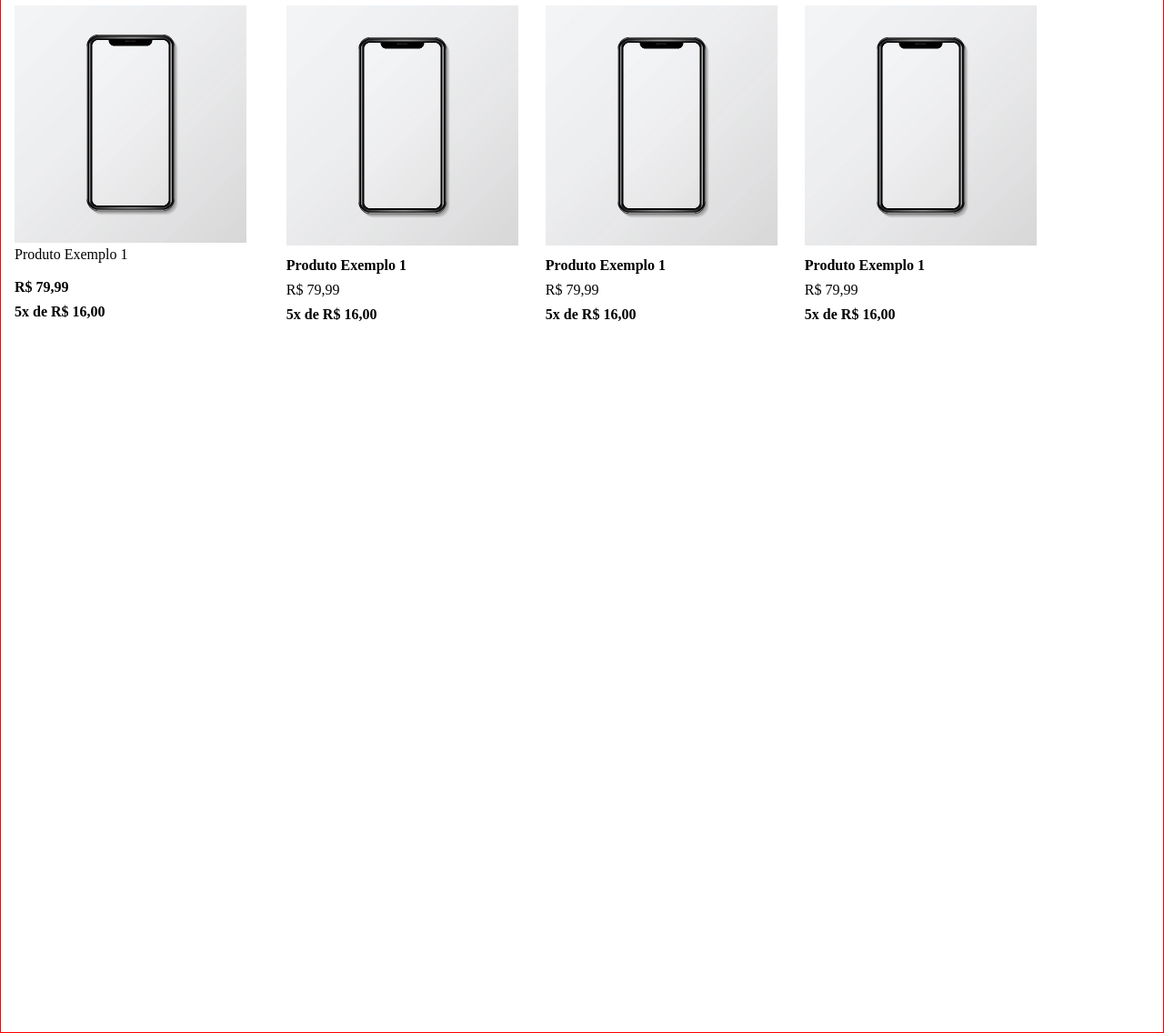
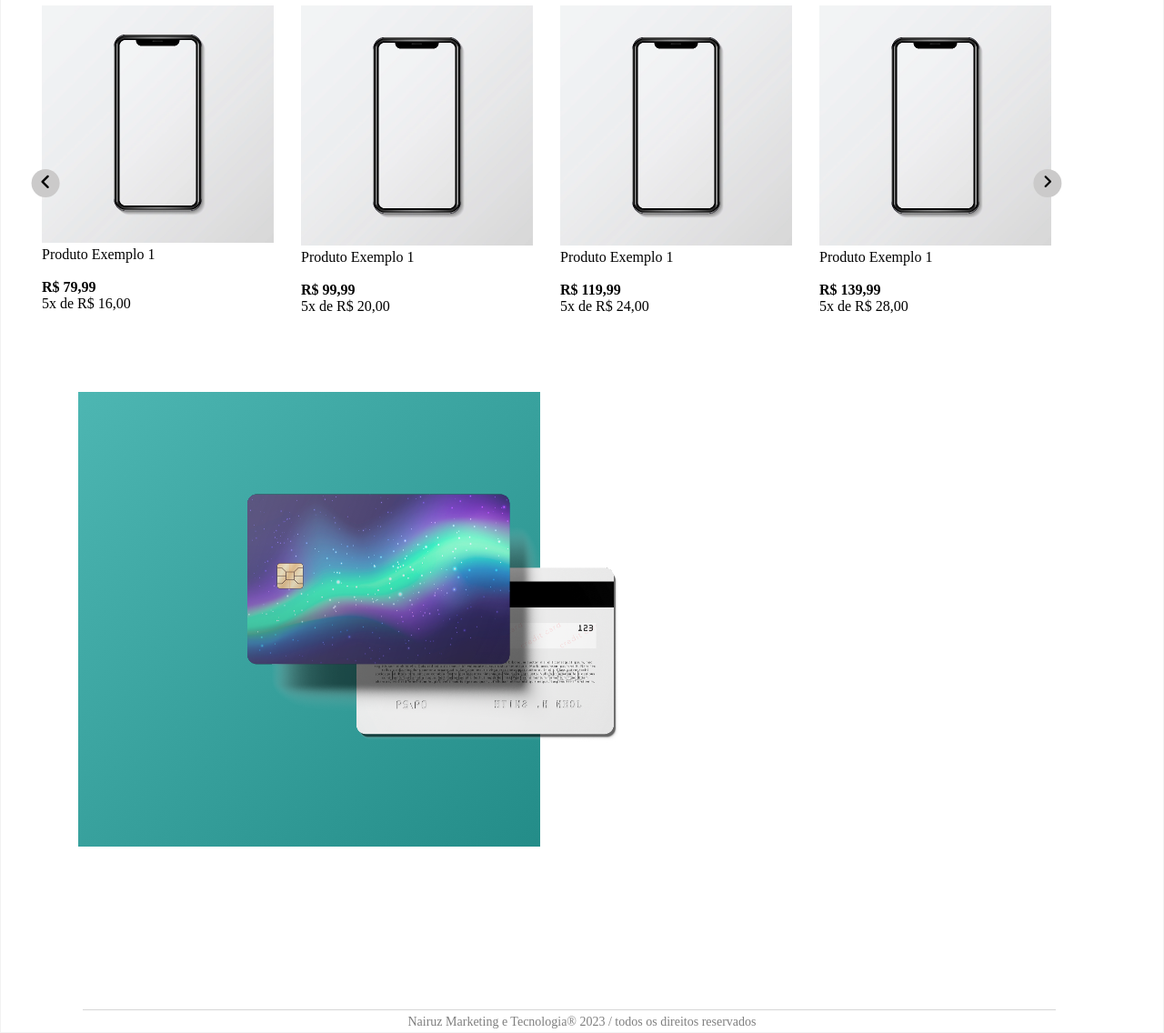
Before and after one commit to RenatoDev23/desafio-da-empresa, a plain HTML site: page index.html in a window 1280 px wide. Shown: the part 1136-2272 px from the top of the page at 91% size. Drawn offline with Linux system fonts and the light colour scheme.

Commit message:
resultado final

```diff
--- a/index.html
+++ b/index.html
@@ -27,8 +27,8 @@
 
     <div class="icon">
       <a href="#"> <i class="fa-brands fa-instagram"></i></a>
-        <a href="#">  <i class="fa-brands fa-square-facebook"></i></a>
-          <a href="#">  <i class="fa-brands fa-youtube"></i></a>
+      <a href="#"> <i class="fa-brands fa-square-facebook"></i></a>
+      <a href="#"> <i class="fa-brands fa-youtube"></i></a>
     </div>
 
     <div class="header2">
@@ -48,9 +48,12 @@
       </div>
     </div>
     <div class="usuario">
-     <a href="#"> <span
-        ><img src="img/noun-profile-1051452@2x.png" alt="icon usuario"
-      /></span></a>
+      <a href="#">
+        <span
+          ><img
+            src="img/noun-profile-1051452@2x.png"
+            alt="icon usuario" /></span
+      ></a>
       <p>Meu <br />Perfil</p>
       <a href="#"><img src="img/noun-cart-1570216@2x.png" alt="icon card" /></a>
       <p>
@@ -63,8 +66,8 @@
 
     <div class="links">
       <ul>
-        <a href="#">  <li>Todas as Categorias</li></a>
-          <a href="#">  <li>Tecnologia</li></a>
+        <a href="#"> <li>Todas as Categorias</li></a>
+        <a href="#"> <li>Tecnologia</li></a>
         <a href="#"> <li>Marketing</li></a>
         <a href="#"> <li>Full-Service</li></a>
         <a href="#"> <li>Mídias Pagas</li></a>
@@ -103,9 +106,6 @@
       </div>
     </div>
 
-
-
-
     <div class="phone">
       <span><i class="fa-solid fa-angle-left"></i></span>
       <figure>
@@ -124,7 +124,7 @@
         <img src="img/phone (1).png" alt="phone" />
         <figcaption>
           Produto Exemplo 1
-          <span>  <p>R$ 99,99</p></span>
+          <span> <p>R$ 99,99</p></span>
           5x de R$ 20,00
         </figcaption>
       </figure>
@@ -147,53 +147,60 @@
         </figcaption>
       </figure>
       <i class="fa-solid fa-angle-right"></i>
-
-
-
-
-
     </div>
 
     <div class="phone">
+      <span><i class="fa-solid fa-angle-left"></i></span>
       <figure>
-        <h2>Você não pode perder!</h2>
+        <h2>Campeões de vendas</h2>
 
         <img src="img/phone (1).png" alt="phone" />
 
         <figcaption>
           Produto Exemplo 1
-           <span><p>R$ 79,99</p></span>
-          <span>5x de R$ 16,00</span>
+          <span> <p>R$ 79,99</p></span>
+          5x de R$ 16,00
         </figcaption>
       </figure>
 
       <figure>
         <img src="img/phone (1).png" alt="phone" />
         <figcaption>
-          <span> Produto Exemplo 1</span>
-          <p>R$ 79,99</p>
-          <span>5x de R$ 16,00</span>
+          Produto Exemplo 1
+          <span> <p>R$ 99,99</p></span>
+          5x de R$ 20,00
         </figcaption>
       </figure>
 
       <figure>
         <img src="img/phone (1).png" alt="phone" />
         <figcaption>
-          <span> Produto Exemplo 1</span>
-          <p>R$ 79,99</p>
-          <span>5x de R$ 16,00</span>
+          Produto Exemplo 1
+          <span><p>R$ 119,99</p></span>
+          5x de R$ 24,00
         </figcaption>
       </figure>
 
       <figure>
         <img src="img/phone (1).png" alt="phone" />
         <figcaption>
-          <span> Produto Exemplo 1</span>
-          <p>R$ 79,99</p>
-          <span>5x de R$ 16,00</span>
+          Produto Exemplo 1
+          <span><p>R$ 139,99</p></span>
+          5x de R$ 28,00
         </figcaption>
       </figure>
+      <i class="fa-solid fa-angle-right"></i>
     </div>
+
+    <div class="card">
+      <img src="img/Grupo 1319.png" alt="" />
+    </div>
+
+    <div class="linha"></div>
+    <div class="autorais">
+      <p>Nairuz Marketing e Tecnologia® 2023 / todos os direitos reservados</p>
+    </div>
+
     <script src="script.js"></script>
   </body>
 </html>
--- a/style.css
+++ b/style.css
@@ -8,7 +8,7 @@
 body {
     width: 1280px;
     height: 2272px;
-    border: 1px solid red;
+    border: 1px solid #f2f2f2;
     justify-content: center;
 
 }
@@ -196,18 +196,7 @@ body {
     display: flex;
     justify-content: center;
 }
-/*
-.manual-btn {
-    width: 30px;
-    border: 1px solid rgb(167, 166, 166);
-    padding: 5px;
 
-    border-radius:  3px;
-    cursor: pointer;
-    transition: 1s;
-
-}
-*/
 
 .manual-btn:not(:last-child) {
     margin-right: 3px;
@@ -345,3 +334,29 @@ figcaption p {
     display: flex;
     margin-top: 9px;
 }
+
+
+.card img{
+
+    width: 606px;
+    height: 500px;
+    margin: 85px;
+
+}
+
+
+.linha{
+    border-top: 900px;
+    margin: 90px;
+    width: 1070px;
+    border-top: 0.4px solid rgb(214, 214, 214);
+}
+
+.autorais p{
+    margin-top: -85px;
+    display: flex;
+    font-size: 14px;
+    align-items: center;
+    justify-content: center;
+    opacity: 0.5;
+}
```
Also changed, not shown: img/Grupo 1319.png (added). Lines whose indentation alone changed are shown as unchanged.
